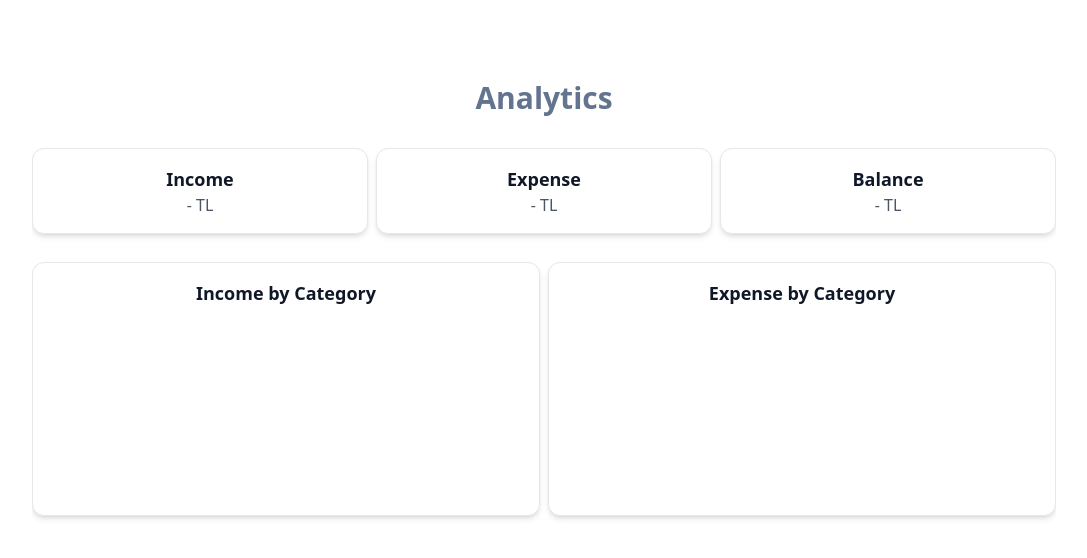
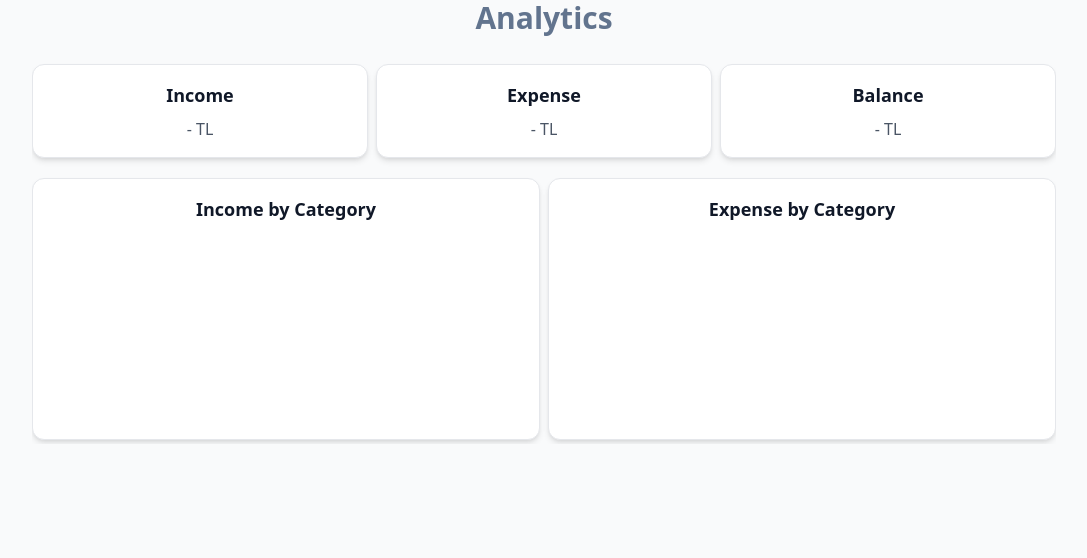
Before and after one commit to Ibrakara/personal-finance-tracker, a Vue app: page / in a window 1280 px wide. Shown: the top 558 px of the page, without its empty margins (96-1183 px from the left). Built offline with nearby package versions, Linux system fonts and the light colour scheme.

Commit message:
remove reset styling and add bg color

```diff
--- a/src/assets/main.css
+++ b/src/assets/main.css
@@ -1,83 +1,10 @@
-@import 'tailwindcss';
-/* 1. Use a more-intuitive box-sizing model */
-*,
-*::before,
-*::after {
-  box-sizing: border-box;
-}
-
-/* 2. Remove default margin */
-* {
-  margin: 0;
-}
-
-body {
-  /* 3. Add accessible line-height */
-  line-height: 1.5;
-  /* 4. Improve text rendering */
-  -webkit-font-smoothing: antialiased;
-  width: 100vw;
-  height: 100vh;
-  display: flex;
-  justify-content: center;
-  align-items: center;
-  justify-items: center;
-}
-
-/* 5. Improve media defaults */
-img,
-picture,
-video,
-canvas,
-svg {
-  display: block;
-  max-width: 100%;
-}
-
-/* 6. Inherit fonts for form controls */
-input,
-button,
-textarea,
-select {
-  font: inherit;
-}
-
-/* 7. Avoid text overflows */
-p,
-h1,
-h2,
-h3,
-h4,
-h5,
-h6 {
-  overflow-wrap: break-word;
-}
-
-/* 8. Improve line wrapping */
-p {
-  text-wrap: pretty;
-}
-h1,
-h2,
-h3,
-h4,
-h5,
-h6 {
-  text-wrap: balance;
-}
-
-/*
-    9. Create a root stacking context
-  */
-#root,
-#__next {
-  isolation: isolate;
-}
 #app {
   width: 100%;
   height: 100%;
   display: flex;
   flex-direction: column;
-  justify-content: center;
+  justify-content: start;
   align-items: center;
+  background-color: oklch(0.985 0.002 247.839);
 }
+@import 'tailwindcss';
```
